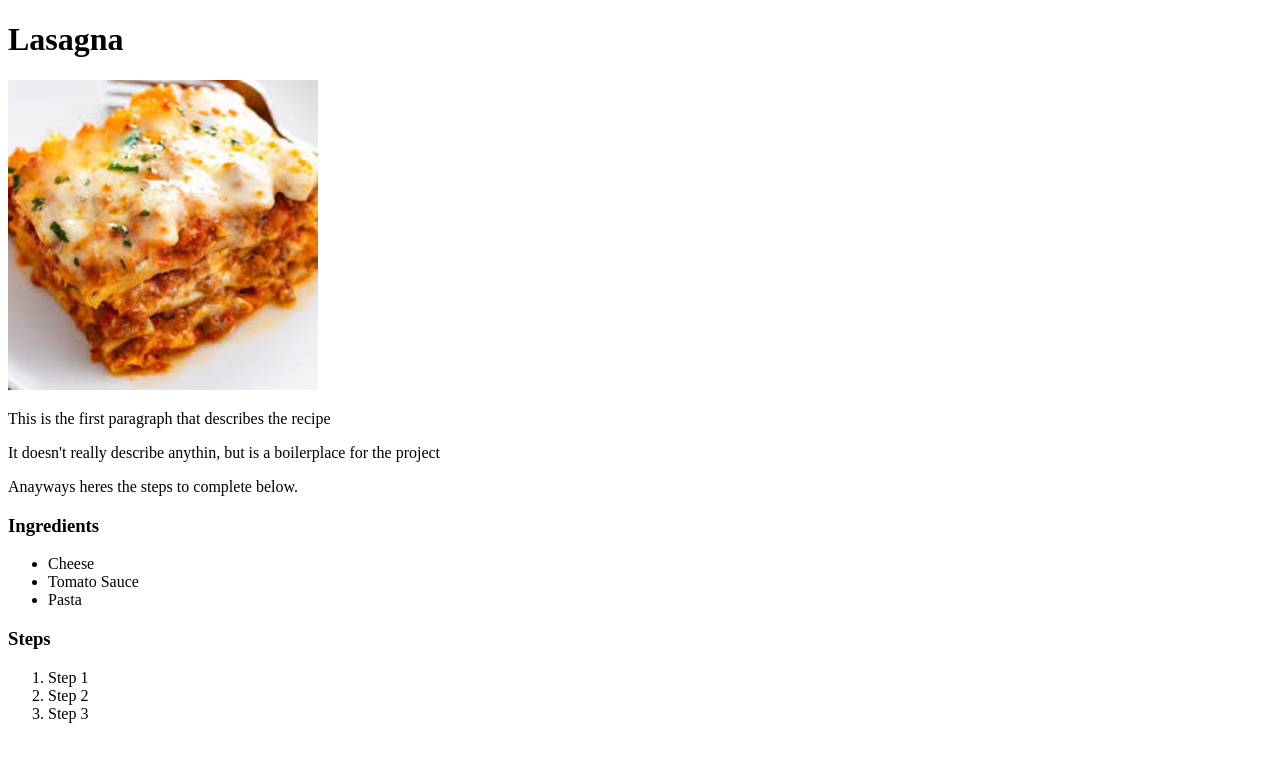
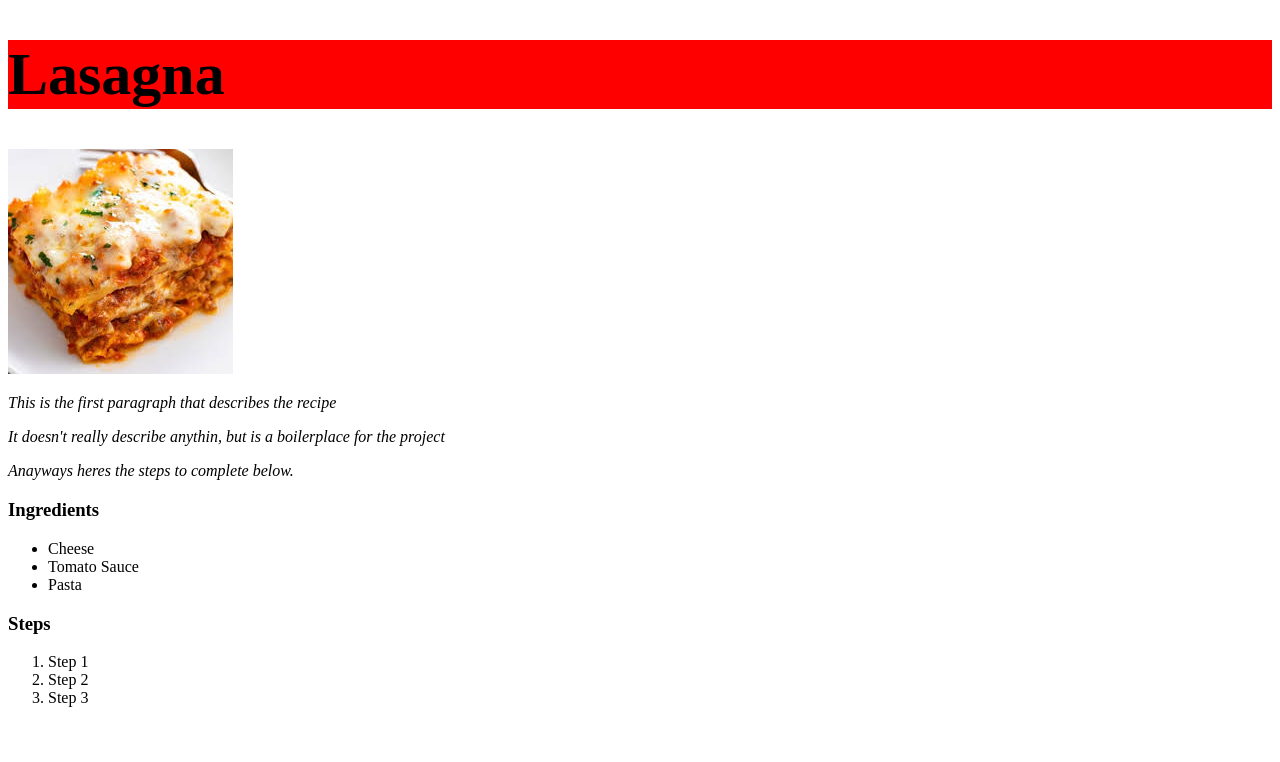
Before and after one commit to colefreeman/odin-recipes, a plain HTML site: page recipes/lasagna.html in a window 1280 px wide. Drawn offline with Linux system fonts and the light colour scheme.

Commit message:
added style to recipes

```diff
--- a/recipes/lasagna.html
+++ b/recipes/lasagna.html
@@ -4,10 +4,11 @@
     <meta charset="UTF-8">
     <meta name="viewport" content="width=device-width, initial-scale=1.0">
     <title>Document</title>
+    <link rel="stylesheet" href="style.css">
 </head>
 <body>
-    <h1>Lasagna</h1>
-    <img src="/recipe-images-assets/lasagna.jpg" alt="Dog Logo" height="310" width="310">
+    <h1 class="title">Lasagna</h1>
+    <img class="lasagna avatar" src="/recipe-images-assets/lasagna.jpg" alt="Dog Logo">
     <p>This is the first paragraph that describes the recipe</p>
     <p>It doesn't really describe anythin, but is a boilerplace for the project</p>
     <p>Anayways heres the steps to complete below.</p>
--- /dev/null
+++ b/recipes/style.css
@@ -0,0 +1,18 @@
+.title {
+    background-color: red;
+    font-size: 60px;
+    font-weight: bolder;
+}
+.lasagna.avatar {
+    height: auto;
+    width: 300;
+}
+
+.unordered,
+.ordered {
+    background-color: blue;
+}
+
+p {
+    font-style: italic
+}
```
